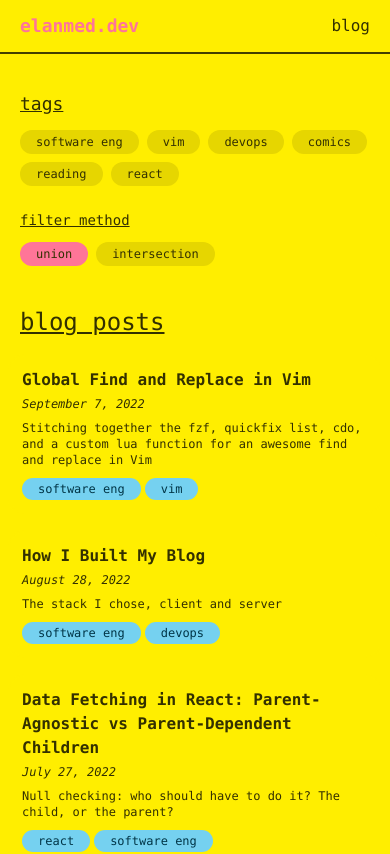
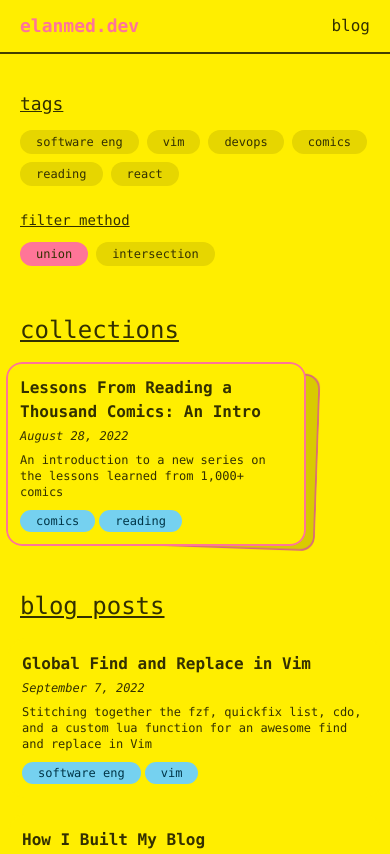
Before and after one commit to ElanMedoff/personal-site, a Next.js app: page /blog in a window 390 px wide. Shown: the top 854 px of the page. Built offline with nearby package versions, Linux system fonts and the light colour scheme.

Commit message:
add xs breakpoint, responsive collections

```diff
--- a/components/Cards.tsx
+++ b/components/Cards.tsx
@@ -7,17 +7,17 @@ import "swiper/css/effect-cards";
 
 export default function Cards({
   slides,
-  maxWidth,
+  className,
 }: {
   slides: ReactNode[];
-  maxWidth: number;
+  className?: string;
 }) {
   return (
     <Swiper
       effect={"cards"}
       grabCursor={true}
       modules={[EffectCards]}
-      className={tm("ml-2 w-full", `max-w-[${maxWidth}px]`)}
+      className={tm("ml-2 w-full", className)}
     >
       {slides.map((slide, index) => (
         <SwiperSlide key={index} className="rounded-2xl">
--- a/pages/blog/index.tsx
+++ b/pages/blog/index.tsx
@@ -1,7 +1,7 @@
 import { twMerge as tm } from "tailwind-merge";
 import { useState } from "react";
 import BlogCard from "../../components/BlogCard";
-/* import Cards from "../../components/Cards"; */
+import Cards from "../../components/Cards";
 import { fetchAllMetadata, Metadata } from "../../utils/postHelpers";
 
 const orderPosts = (posts: Metadata[], method: "date" | "collection") => {
@@ -12,16 +12,16 @@ const orderPosts = (posts: Metadata[], method: "date" | "collection") => {
   );
 };
 
-/* const getPostsByCollection = (posts: Metadata[], allCollections: string[]) => { */
-/*   return allCollections */
-/*     .map((collectionName) => { */
-/*       return orderPosts( */
-/*         posts.filter((post) => post.collection?.name === collectionName), */
-/*         "collection" */
-/*       ); */
-/*     }) */
-/*     .filter((collection) => collection.length > 0); */
-/* }; */
+const getPostsByCollection = (posts: Metadata[], allCollections: string[]) => {
+  return allCollections
+    .map((collectionName) => {
+      return orderPosts(
+        posts.filter((post) => post.collection?.name === collectionName),
+        "collection"
+      );
+    })
+    .filter((collection) => collection.length > 0);
+};
 
 const getPostsWoCollection = (posts: Metadata[]) => {
   return posts.filter(({ collection }) => collection === null);
@@ -35,15 +35,15 @@ export default function Blog({ allPosts }: { allPosts: Metadata[] }) {
 
   const allTags = Array.from(new Set(allPosts.map(({ tags }) => tags).flat()));
 
-  /* const allCollections = Array.from( */
-  /*   new Set( */
-  /*     allPosts */
-  /*       .map(({ collection }) => collection?.name) */
-  /*       .filter( */
-  /*         (value: string | undefined): value is string => value != undefined */
-  /*       ) */
-  /*   ) */
-  /* ); */
+  const allCollections = Array.from(
+    new Set(
+      allPosts
+        .map(({ collection }) => collection?.name)
+        .filter(
+          (value: string | undefined): value is string => value != undefined
+        )
+    )
+  );
 
   const filteredPosts = allPosts.filter((metadata) => {
     const numOverlappingTags = metadata.tags.filter((tag) =>
@@ -62,44 +62,48 @@ export default function Blog({ allPosts }: { allPosts: Metadata[] }) {
     ).map((metadata, index) => <BlogCard metadata={metadata} key={index} />);
   };
 
-  /* const renderCollections = () => { */
-  /*   return getPostsByCollection( */
-  /*     selectedTags.length > 0 ? filteredPosts : allPosts, */
-  /*     allCollections */
-  /*   ).map((postsByCollection, index) => ( */
-  /*     <Cards */
-  /*       key={index} */
-  /*       slides={postsByCollection.map((metadata, index) => ( */
-  /*         <BlogCard */
-  /*           metadata={metadata} */
-  /*           key={index} */
-  /*           className="border-primary" */
-  /*         /> */
-  /*       ))} */
-  /*       maxWidth={500} */
-  /*     /> */
-  /*   )); */
-  /* }; */
-  /**/
-  /* const shouldRenderCollectionsTitle = () => { */
-  /*   const postsByCollection = getPostsByCollection( */
-  /*     selectedTags.length > 0 ? filteredPosts : allPosts, */
-  /*     allCollections */
-  /*   ); */
-  /*   return postsByCollection.length > 0; */
-  /* }; */
+  const renderCollections = () => {
+    return getPostsByCollection(
+      selectedTags.length > 0 ? filteredPosts : allPosts,
+      allCollections
+    ).map((postsByCollection, index) => (
+      <Cards
+        key={index}
+        slides={postsByCollection.map((metadata, index) => (
+          <BlogCard
+            metadata={metadata}
+            key={index}
+            className="border-primary"
+          />
+        ))}
+        className={tm(
+          "xs:max-w-[300px]",
+          "sm:max-w-[400px]",
+          "xl:max-w-[500px]"
+        )}
+      />
+    ));
+  };
+
+  const shouldRenderCollectionsTitle = () => {
+    const postsByCollection = getPostsByCollection(
+      selectedTags.length > 0 ? filteredPosts : allPosts,
+      allCollections
+    );
+    return postsByCollection.length > 0;
+  };
 
   return (
-    <div className="flex flex-wrap-reverse gap-10">
+    <div className="flex flex-wrap-reverse gap-12">
       <section className="flex flex-col gap-4 flex-grow-[3] flex-shrink-[3] basis-[300px]">
-        {/* {shouldRenderCollectionsTitle() ? ( */}
-        {/*   <h2 className="pl-3 text-2xl underline">collections</h2> */}
-        {/* ) : null} */}
-        {/* <div className="ml-[-10px] mb-5">{renderCollections()}</div> */}
+        {shouldRenderCollectionsTitle() ? (
+          <h2 className="pl-3 text-2xl underline">collections</h2>
+        ) : null}
+        <div className="ml-[-10px] mb-5">{renderCollections()}</div>
         <h1 className="pl-3 text-2xl underline">blog posts</h1>
         {renderPostsWoCollection()}
       </section>
-      <section className="flex-grow-[2] flex-shrink-[2] basis-[200px]">
+      <section className="flex-grow-[2] flex-shrink-[2] basis-[290px]">
         <h2 className="m-3 text-lg underline w-max">tags</h2>
         <div className="flex flex-wrap pl-3 gap-2">
           {allTags.map((filter, index) => (
--- a/tailwind.config.js
+++ b/tailwind.config.js
@@ -5,6 +5,16 @@ module.exports = {
     "./pages/**/*.{js,ts,jsx,tsx}",
     "./components/**/*.{js,ts,jsx,tsx}",
   ],
+  theme: {
+    screens: {
+      xs: "320px",
+      sm: "640px",
+      md: "768px",
+      lg: "1024px",
+      xl: "1280px",
+      "2xl": "1536px",
+    },
+  },
   plugins: [require("daisyui")],
   daisyui: {
     themes: ["cyberpunk"],
```
